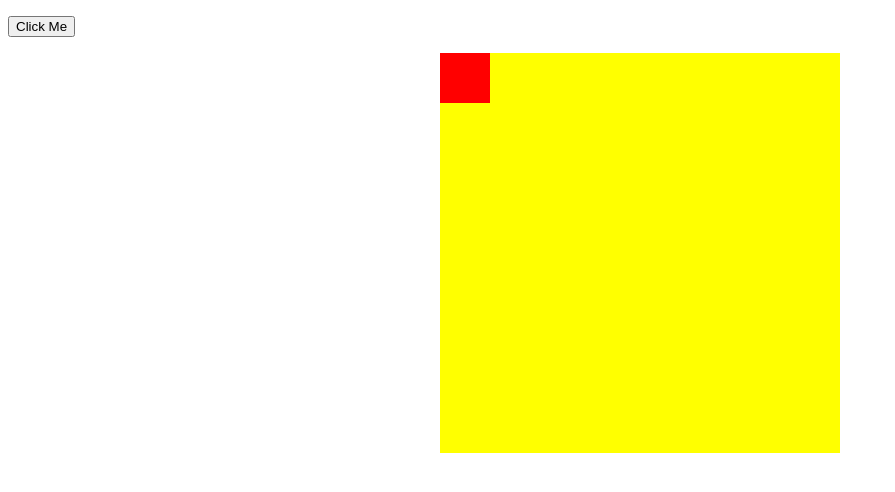
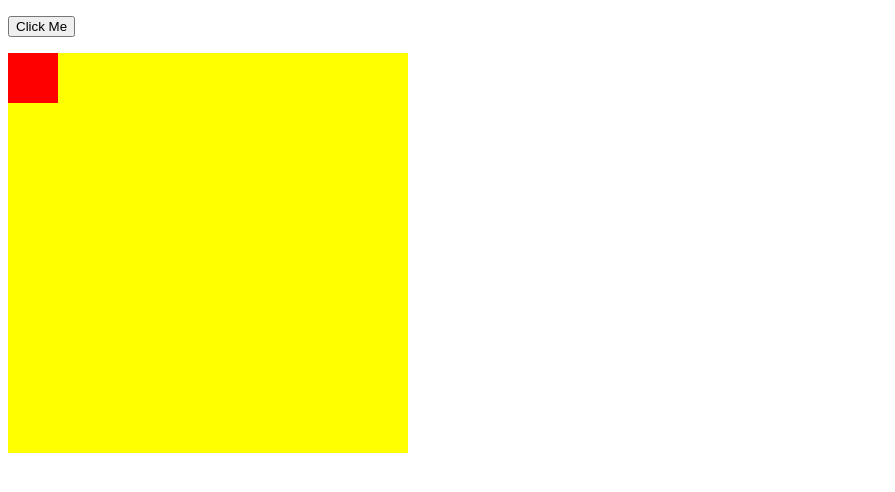
Before and after one commit to SarojChaulagain0/Animating-JS-practise, a plain HTML site: page index.html in a window 1280 px wide. Shown: the whole page, without its empty margins (0-895 px from the left). Drawn offline with Linux system fonts and the light colour scheme.

Commit message:
Update index.html

```diff
--- a/index.html
+++ b/index.html
@@ -7,10 +7,6 @@
 
 <style>
   /* CSS styling for the container */
-  #a{
-    display: flex;
-    justify-content: center;
-  }
   #container {
 
     width: 400px;
```
